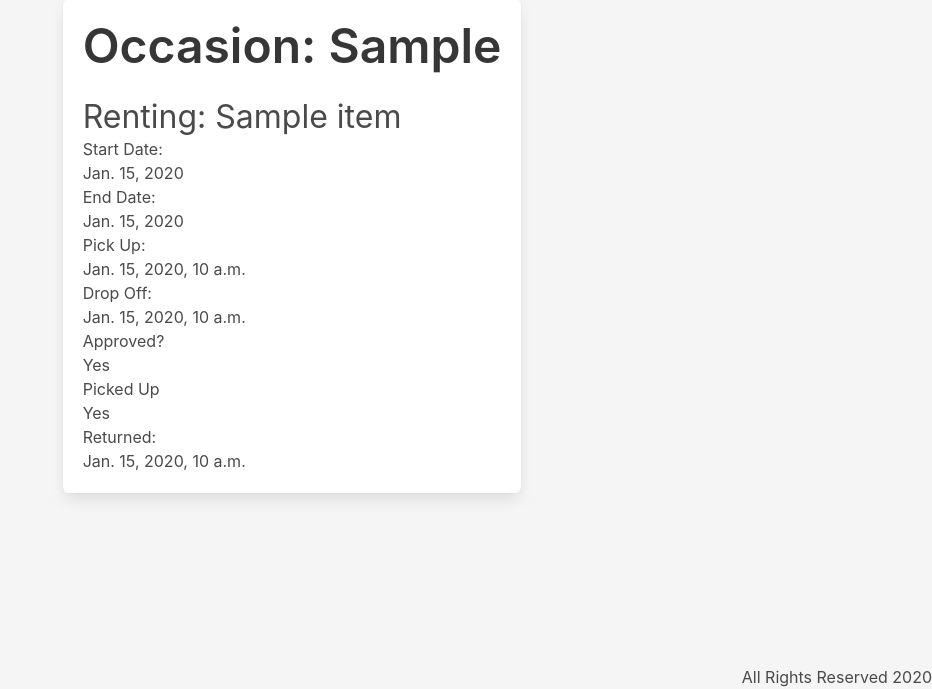
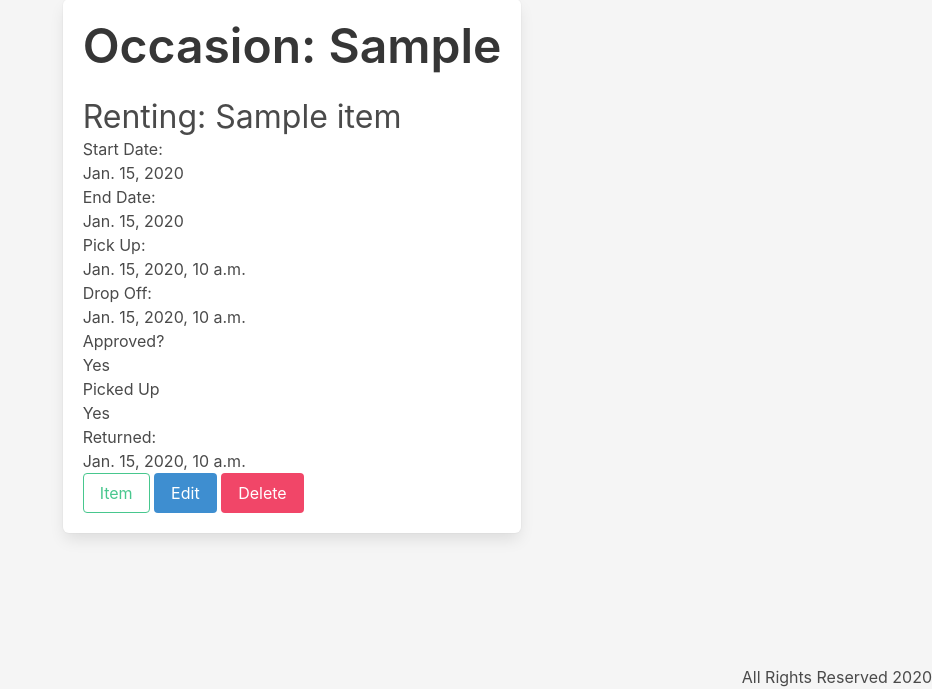
Before and after one commit to nathanjh-28/Borrow-This, a Django app: page /rez/1 in a window 1280 px wide. Shown: the part 111-800 px from the top of the page, without its empty margins (348-1280 px from the left). Run offline with Django 3.2, Linux system fonts and the light colour scheme; tables that the repository leaves empty hold one stand-in row (values such as "Sample post").

Commit message:
edit and delete complete for rental items and reservations

```diff
--- a/rentals_app/templates/item-details.html
+++ b/rentals_app/templates/item-details.html
@@ -33,11 +33,11 @@
             <a href="{% url 'add_rez' item.id %}"><button href="" class="card-footer-item button is-success my-3 mx-3">Borrow This</button></a>
         </footer>
         <footer class="card-footer">
-            <a href="#">
-                <button href="" class="card-footer-item button is-info my-3 mx-3">Edit</button>
+            <a href="{% url 'item_edit' item.id %}">
+                <button class="card-footer-item button is-info my-3 mx-3">Edit</button>
             </a>
             <a href="{% url 'item_delete' item.id %}">
-                <button href="" class="card-footer-item button is-danger my-3 mx-3">Delete</button>
+                <button class="card-footer-item button is-danger my-3 mx-3">Delete</button>
             </a>
         </footer>
     </div>
--- a/rentals_app/templates/reservation-detail.html
+++ b/rentals_app/templates/reservation-detail.html
@@ -31,6 +31,12 @@
     <p>
         {{rez.returned_date}}
     </p>
+    <a href="{% url 'item_detail' rez.item.id %}">
+        <button class="button is-success is-outlined">Item</button></a>
+    <a href="{% url 'rez_edit' rez.id %}">
+        <button class="button is-info">Edit</button></a>
+    <a href="{% url 'rez_delete' rez.id %}">
+        <button class="button is-danger">Delete</button></a>
 
 </div>
 {% endblock%}
--- a/rentals_app/urls.py
+++ b/rentals_app/urls.py
@@ -3,13 +3,13 @@ from . import views
 
 urlpatterns = [
 
-# ---------------------------------------------------------  Home
+# -------------------------------------------------------------------   Home
 
     path('',views.home, name='home'),
 
 #____________________________________________________________________
 
-#_______________________     User Stuff    __________________________
+#____________________________     User     __________________________
 
 #____________________________________________________________________
 
@@ -43,6 +43,10 @@ urlpatterns = [
 
     path('items/<int:item_id>', views.item_detail, name='item_detail'),
 
+# -------------------------------------------------------------------   Item Edit
+
+    path('items/<int:item_id>/edit', views.item_edit, name='item_edit'),
+
 # -------------------------------------------------------------------   Item Delete
 
     path('items/<int:item_id>/delete', views.item_delete, name='item_delete'),
@@ -61,6 +65,15 @@ urlpatterns = [
 
     path('rez/<int:rez_id>', views.rez_detail, name='rez_detail'),
 
+# -------------------------------------------------------------------   Reservation Edit
+
+    path('rez/<int:rez_id>/edit', views.rez_edit, name='rez_edit'),
+
+# -------------------------------------------------------------------   Reservation Delete
+
+    path('rez/<int:rez_id>/delete', views.rez_delete, name='rez_delete'),
+
+
     # TBD Update Res, Update Item, Update profile
     # TBD page for past reservations rather than on the dashboard
 
--- a/rentals_app/views.py
+++ b/rentals_app/views.py
@@ -113,6 +113,28 @@ def add_item (request):
     }
     return render(request, 'add-item.html', context)
 
+# ------------------------------------------------------------------- Edit Item
+
+def item_edit(request, item_id):
+    item = Rental_Item.objects.get(id=item_id)
+    error_message = ''
+    if request.method == 'POST':
+        form = RentalItemForm(request.POST, instance=item)
+        if form.is_valid():
+            form.save()
+            return redirect('item_detail', item.id)
+        else:
+            error_message = 'invalid'
+    else:
+        form = RentalItemForm(instance = item)
+        context = {
+            'form':form,
+            'item':item,
+            'error_message':error_message,
+        }
+        return render(request, 'edit-item.html', context)
+
+
 # ------------------------------------------------------------------- Delete Item
 
 def item_delete(request, item_id):
@@ -152,3 +174,33 @@ def rez_detail(request, rez_id):
         'rez':reservation
     }
     return render(request, 'reservation-detail.html', context)
+
+# ------------------------------------------------------------------- Reservation Edit
+
+
+def rez_edit(request, rez_id):
+    error_message = ''
+    reservation = Reservation.objects.get(id=rez_id)
+    item = Rental_Item.objects.get(id=reservation.item_id)
+    if request.method == 'POST':
+        form = ReservationForm(request.POST, instance=reservation)
+        if form.is_valid():
+            form.save()
+            return redirect('rez_detail', reservation.id)
+        else:
+            error_message = 'Invalid'
+    else:
+        form = ReservationForm(instance=reservation)
+        context = {
+            'form': form,
+            'item': item,
+            'rez': reservation,
+            'error_message':error_message,
+        }
+        return render(request, 'edit-reservation.html', context)
+
+# ------------------------------------------------------------------- Reservation Delete
+
+def rez_delete(request, rez_id):
+    Reservation.objects.get(id=rez_id).delete()
+    return redirect('browse')
```
Also changed, not shown: rentals_app/templates/edit-item.html (added, +17 -0 lines), rentals_app/templates/edit-reservation.html (added, +16 -0 lines).
